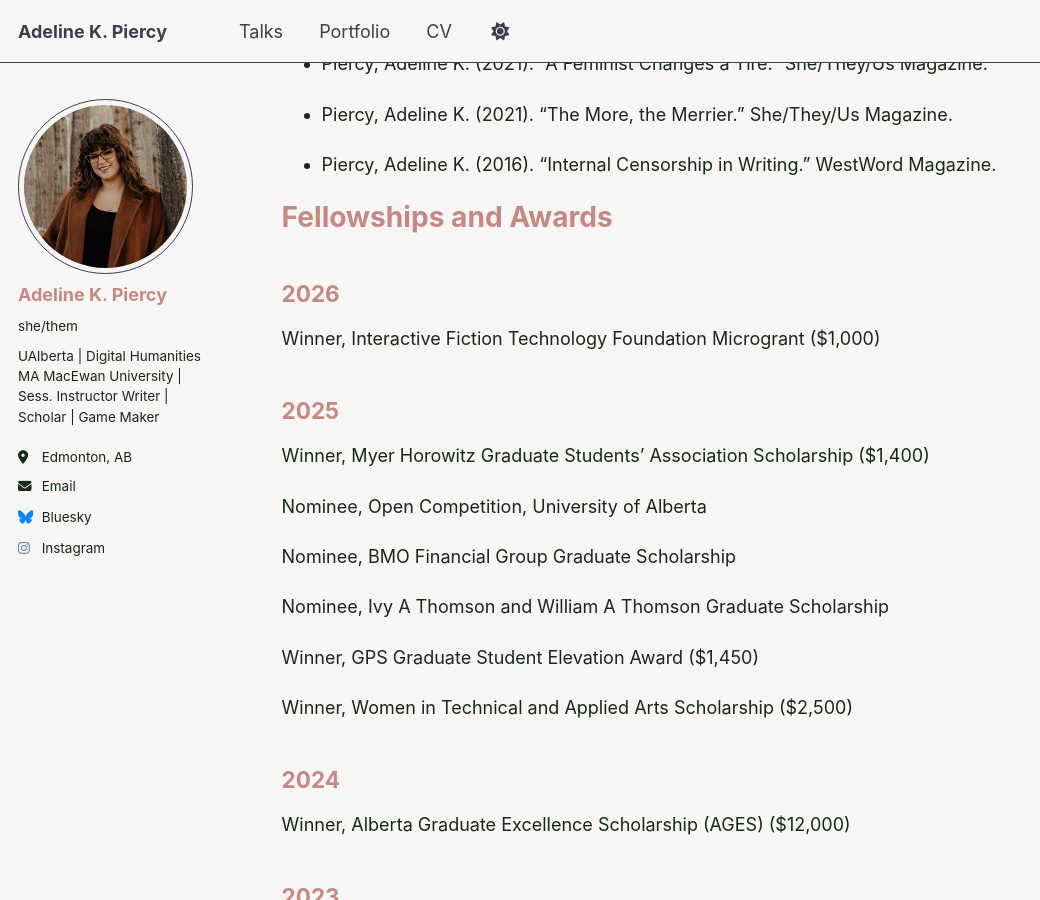
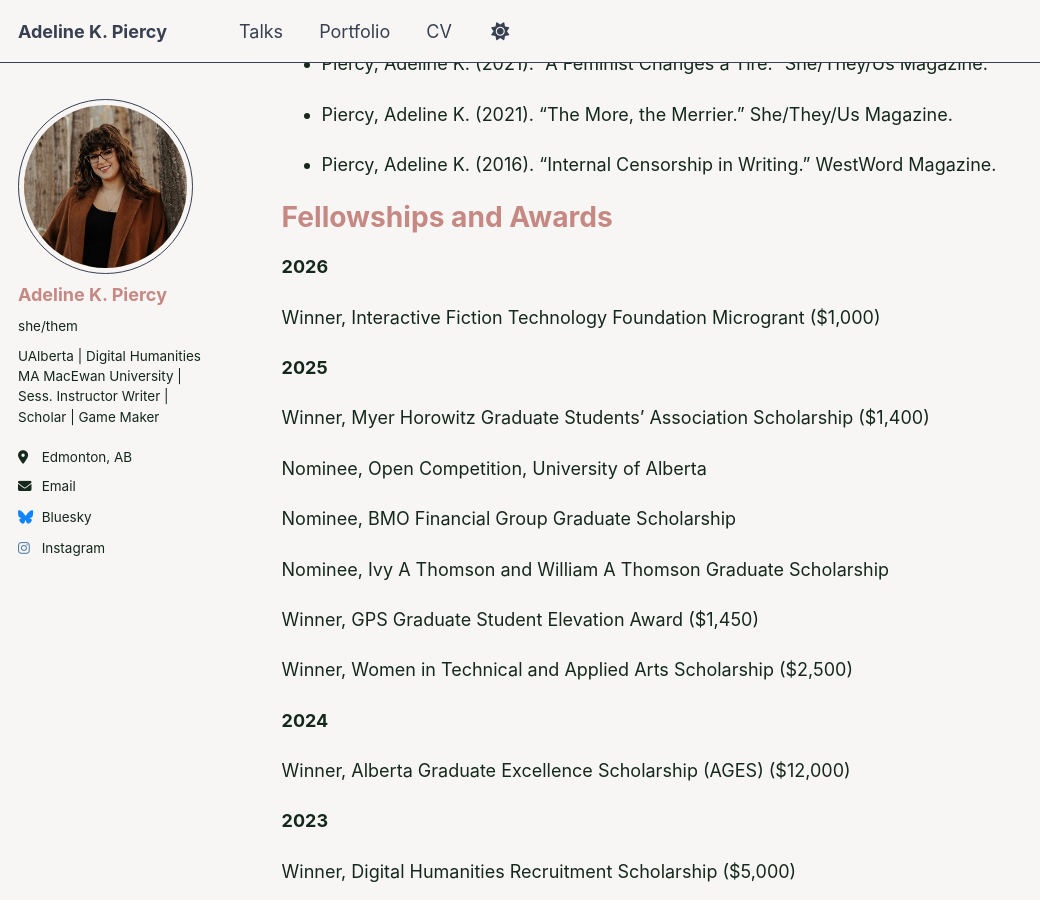
Before and after one commit to akpiercy/me, a Jekyll site: the page built from _pages/cv.md, in a window 1280 px wide and 900 px high, scrolled down 2015 px. Shown: the whole window, without its empty margins (0-1040 px from the left). Built offline with Jekyll 4.4.1, drawn with Linux system fonts in a browser that asks for light colours.

Commit message:
Format fellowship and award years in bold

```diff
--- a/_pages/cv.md
+++ b/_pages/cv.md
@@ -84,12 +84,12 @@ Essays and Popular Press Articles
 Fellowships and Awards
 ======
 
-2026
-------
+**2026**
+
 Winner, Interactive Fiction Technology Foundation Microgrant ($1,000)
 
-2025
-------
+**2025**
+
 Winner, Myer Horowitz Graduate Students' Association Scholarship ($1,400)
 
 Nominee, Open Competition, University of Alberta
@@ -102,26 +102,26 @@ Winner, GPS Graduate Student Elevation Award ($1,450)
 
 Winner, Women in Technical and Applied Arts Scholarship ($2,500)
 
-2024
-------
+**2024**
+
 Winner, Alberta Graduate Excellence Scholarship (AGES) ($12,000)
 
-2023
-------
+**2023**
+
 Winner, Digital Humanities Recruitment Scholarship ($5,000)
 
 Nominee, Graduate Entrance Scholarship
 
-2021
-------
+**2021**
+
 Recipient, Dean’s Medal, MacEwan
 
-2020
-------
+**2020**
+
 Finalist, Emerge Media Video Awards
 
-2012
-------
+**2012**
+
 Winner, Alexander Rutherford Scholarship ($1,000)
 
 Courses Taught
```
